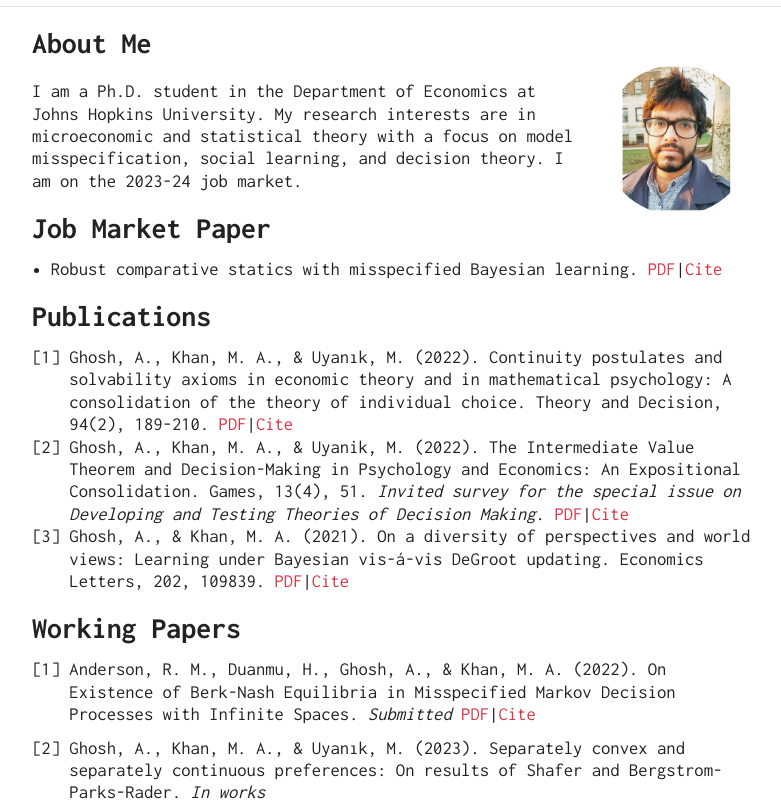
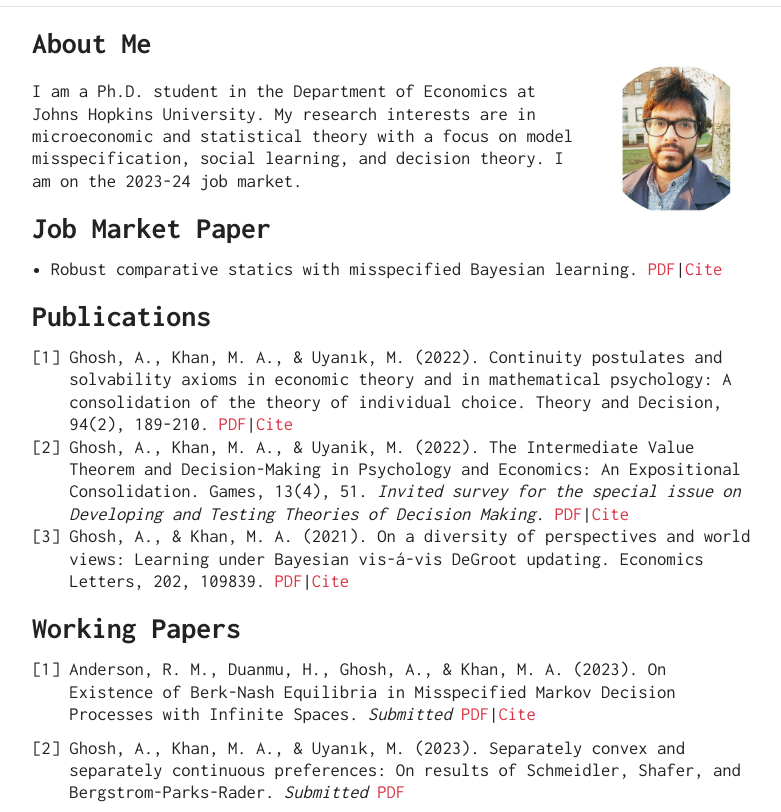
Before and after one commit to aniecon/aniecon.github.io, a plain HTML site: page index.html in a window 1280 px wide. Shown: the part 125-937 px from the top of the page, without its empty margins (248-1029 px from the left). Drawn offline with nearby package versions, Linux system fonts and the light colour scheme; some icons are missing.

Commit message:
first commit

```diff
--- a/index.html
+++ b/index.html
@@ -99,10 +99,10 @@ ipsum nisl, consequat sit amet pretium quis, gravida id ipsum. -->
 <h2 id="working-papers">Working Papers</h2>
 <ol>
 <li>
-<p>Anderson, R. M., Duanmu, H., Ghosh, A., &amp; Khan, M. A. (2022). On Existence of Berk-Nash Equilibria in Misspecified Markov Decision Processes with Infinite Spaces. <em>Submitted</em> <a href="https://arxiv.org/pdf/2206.08437.pdf">PDF</a>|<a href="https://scholar.googleusercontent.com/scholar.bib?q=info:Bxvgpdy3Ge8J:scholar.google.com/&amp;output=citation&amp;scisdr=Cm2MgIiAEL3jsMN4-qM:AGlGAw8AAAAAZF9-4qPe1jnKiX0_shyvj5iDEIM&amp;scisig=AGlGAw8AAAAAZF9-4lzsDDDILEYJSV3ySXBLVpc&amp;scisf=4&amp;ct=citation&amp;cd=-1&amp;hl=en">Cite</a></p>
+<p>Anderson, R. M., Duanmu, H., Ghosh, A., &amp; Khan, M. A. (2023). On Existence of Berk-Nash Equilibria in Misspecified Markov Decision Processes with Infinite Spaces. <em>Submitted</em> <a href="https://arxiv.org/pdf/2206.08437.pdf">PDF</a>|<a href="https://scholar.googleusercontent.com/scholar.bib?q=info:Bxvgpdy3Ge8J:scholar.google.com/&amp;output=citation&amp;scisdr=Cm2MgIiAEL3jsMN4-qM:AGlGAw8AAAAAZF9-4qPe1jnKiX0_shyvj5iDEIM&amp;scisig=AGlGAw8AAAAAZF9-4lzsDDDILEYJSV3ySXBLVpc&amp;scisf=4&amp;ct=citation&amp;cd=-1&amp;hl=en">Cite</a></p>
 </li>
 <li>
-<p>Ghosh, A., Khan, M. A., &amp; Uyanık, M. (2023). Separately convex and separately continuous preferences: On results of Shafer and Bergstrom-Parks-Rader. <em>In works</em></p>
+<p>Ghosh, A., Khan, M. A., &amp; Uyanık, M. (2023). Separately convex and separately continuous preferences: On results of Schmeidler, Shafer, and Bergstrom-Parks-Rader. <em>Submitted</em> <a href="https://www.dropbox.com/scl/fi/rhxdm24001vm9536uxd0o/separate.pdf?rlkey=rixfok602hkoia68df900jm0t&amp;dl=0">PDF</a></p>
 </li>
 <li>
 <p>Ghosh, A., Khan, M. A., &amp; Yasar, S. (2023). Some remarks on the role of group variances in stereotype formation. <em>In works</em></p>
```
